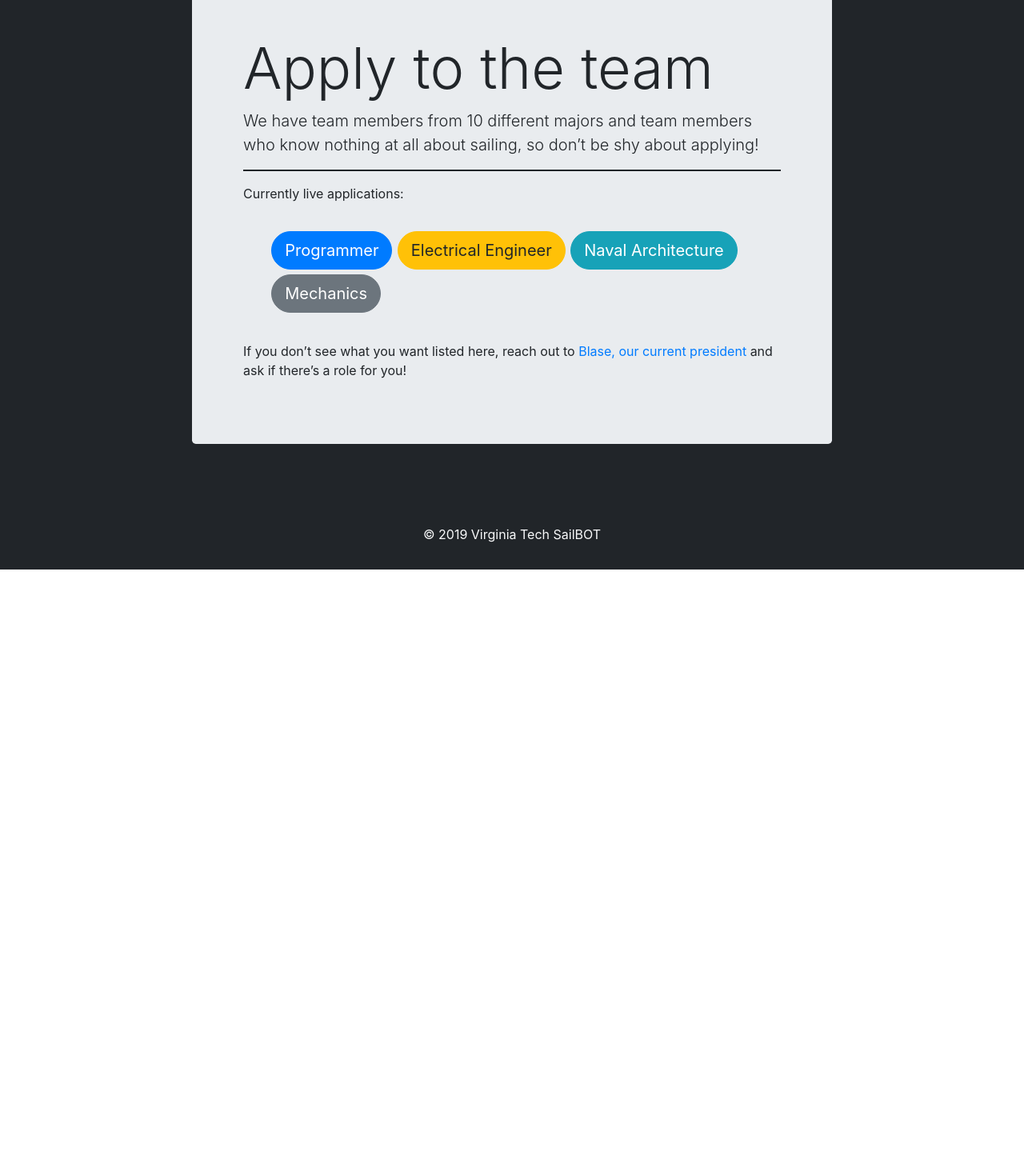
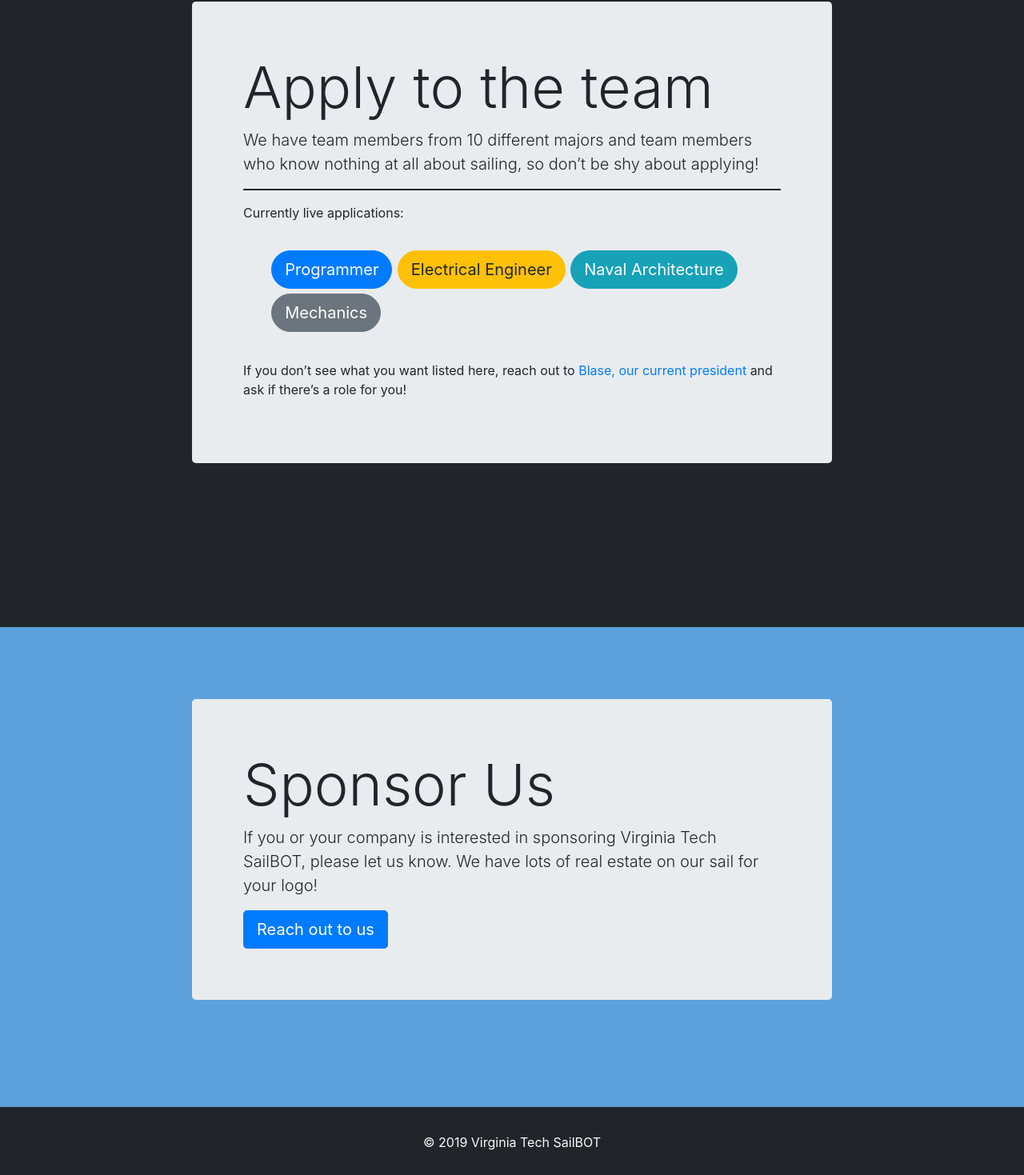
Before and after one commit to sailbot-vt/web_front_end, a Vue app: page / in a window 1280 px wide. Shown: the part 896-2365 px from the top of the page at 80% size. Before the commit the page ends 1608 px from the top, so only its background shows below. Built offline with nearby package versions, Linux system fonts and the light colour scheme.

Commit message:
Added sponsorship section

```diff
--- /dev/null
+++ b/src/components/SponsorHero.vue
@@ -0,0 +1,33 @@
+<template>
+  <section class="hero">
+    <b-jumbotron class="hero__jumbotron">
+      <template slot="header">Sponsor Us</template>
+      <template slot="lead">If you or your company is interested in sponsoring Virginia Tech SailBOT, please let us know. We have lots of real estate on our sail for your logo!</template>
+
+      <b-button class="hero__button" variant="primary" href="mailto:sailbotvt@gmail.com" size="lg">Reach out to us</b-button>
+    </b-jumbotron>
+  </section>
+</template>
+
+<style lang="sass" scoped>
+@import "../styles/vars"
+
+.hero
+  background-color: rgb(92, 161, 220)
+
+  &__jumbotron
+    position: relative
+    top: 15%
+    bottom: 15%
+    max-width: 800px
+    margin: 0 auto
+    padding: 5%
+
+    text-align: left
+
+    &-hr
+      border: none
+      height: 1.5px
+      color: #212529
+      background-color: #212529
+</style>
--- a/src/views/Home.vue
+++ b/src/views/Home.vue
@@ -2,17 +2,20 @@
   <div class="home">
     <HomeHero class="home__hero" />
     <ApplyHero class="home__apply" />
+    <SponsorHero class="home__sponsors" />
   </div>
 </template>
 
 <script>
 import HomeHero from '@/components/HomeHero.vue'
 import ApplyHero from '@/components/ApplyHero.vue'
+import SponsorHero from '@/components/SponsorHero.vue'
 
 export default {
   components: {
     HomeHero,
-    ApplyHero
+    ApplyHero,
+    SponsorHero
   }
 }
 </script>
@@ -23,5 +26,8 @@ export default {
     height: 95vh
 
   &__apply
-    height: 95vh
+    height: 115vh
+
+  &__sponsors
+    height: 75vh
 </style>
```
